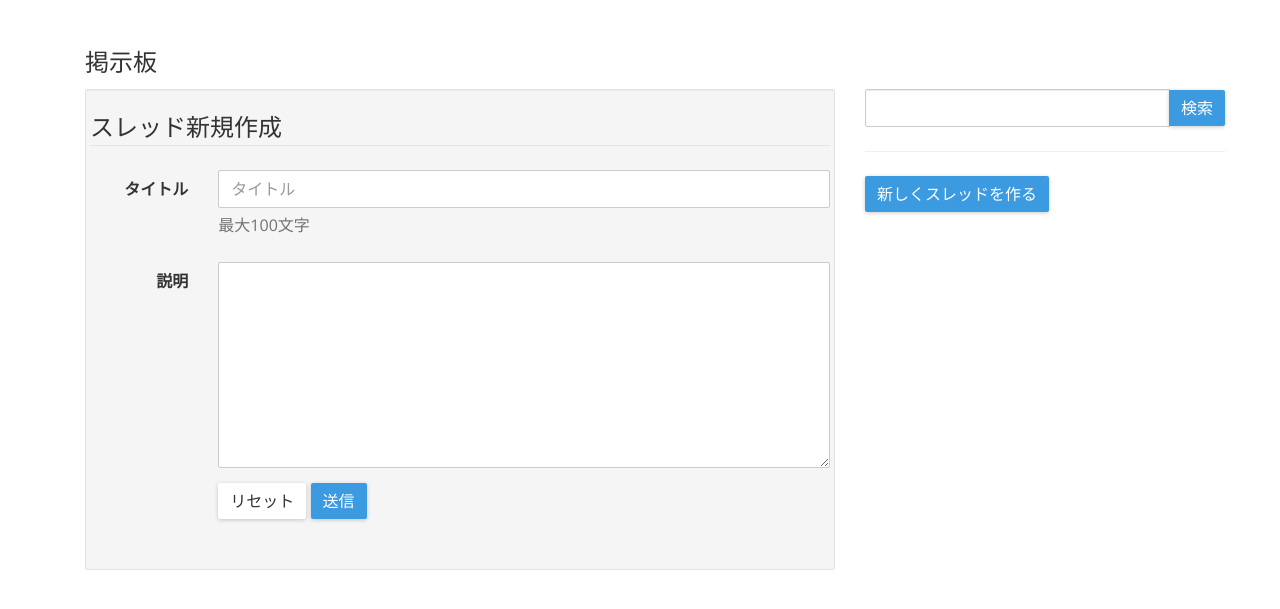
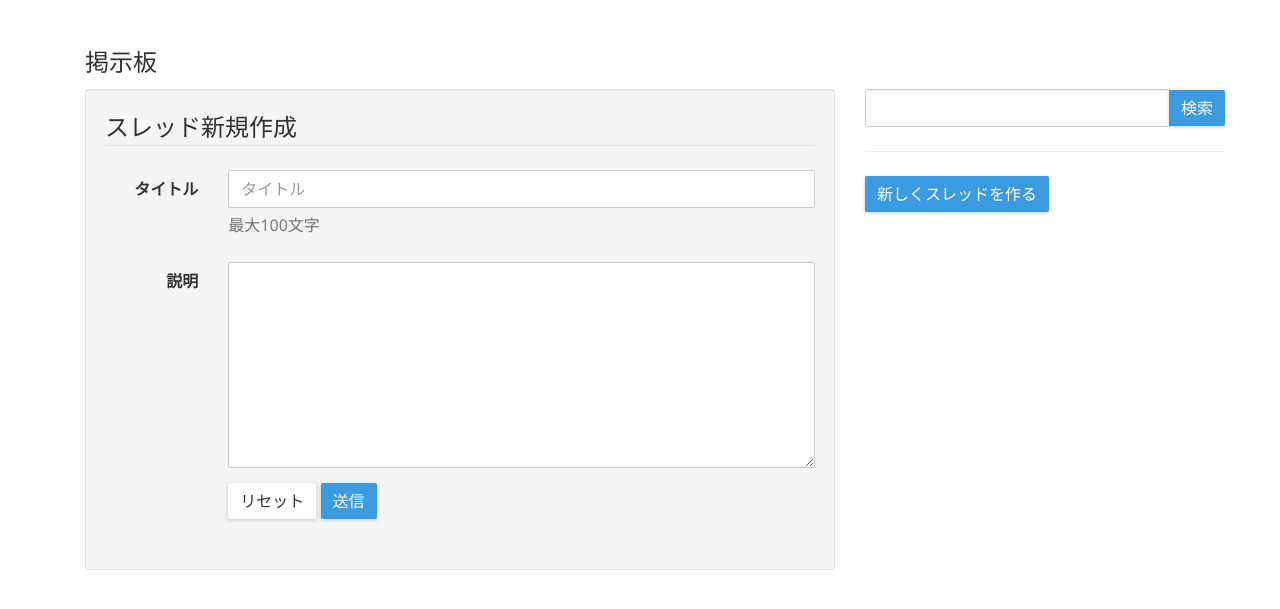
Before and after one commit to N4NU/mn-darts, a Flask app: page /bbs/create in a window 1280 px wide. Shown: the part 81-690 px from the top of the page. Run offline with Flask 2, Linux system fonts and the light colour scheme; some libraries are stand-ins or nearby versions.

Commit message:
微調整

```diff
--- a/darts/templates/bbs_create.html
+++ b/darts/templates/bbs_create.html
@@ -6,7 +6,7 @@
     <div class="col-md-8">
       <div class="well bs-component">
           <form action="{{ url_for('bbs_create_thread') }}" method="POST" class="form-horizontal">
-            <fieldset class="form-group">
+            <fieldset>
               <legend>スレッド新規作成</legend>
               <div class="form-group">
                 <label for="title" class="col-lg-2 control-label">タイトル</label>
```
